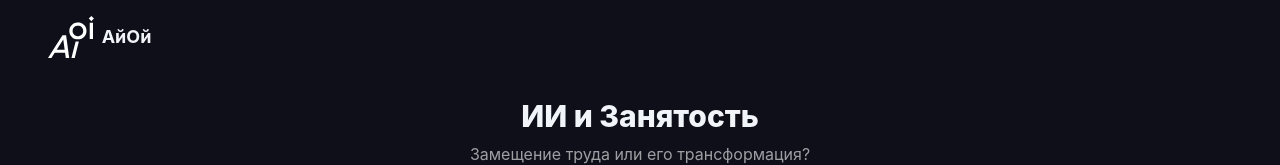
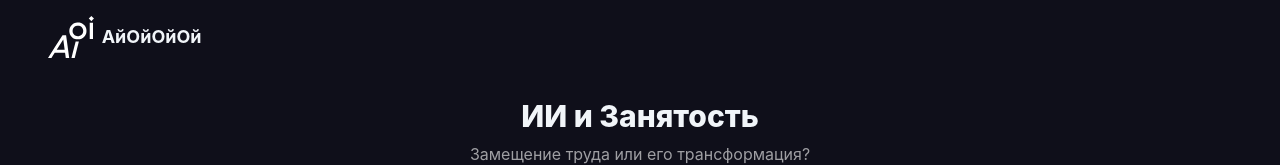
Before and after one commit to demetriusk/aioi, a React (Vite) app: page / in a window 1280 px wide. Shown: the top 165 px of the page. Built offline with nearby package versions, Linux system fonts and the light colour scheme.

Commit message:
logo 1.2

```diff
--- a/src/App.jsx
+++ b/src/App.jsx
@@ -1,4 +1,4 @@
-import { useState, useMemo } from "react";
+import { useState, useMemo, useEffect } from "react";
 import {
   Search,
   TrendingUp,
@@ -394,6 +394,31 @@ const Stats = ({ data }) => {
   );
 };
 
+// Generate all variations: 1-3 "Ай" + 1-3 "Ой"
+const LOGO_VARIATIONS = [];
+for (let ai = 1; ai <= 3; ai++) {
+  for (let oi = 1; oi <= 3; oi++) {
+    LOGO_VARIATIONS.push("Ай".repeat(ai) + "Ой".repeat(oi));
+  }
+}
+
+const AnimatedLogoText = () => {
+  const [index, setIndex] = useState(0);
+
+  useEffect(() => {
+    const interval = setInterval(() => {
+      setIndex((prev) => (prev + 1) % LOGO_VARIATIONS.length);
+    }, 500);
+    return () => clearInterval(interval);
+  }, []);
+
+  return (
+    <span className="text-lg font-bold text-foreground inline-block min-w-[120px]">
+      {LOGO_VARIATIONS[index]}
+    </span>
+  );
+};
+
 export default function App() {
   const [query, setQuery] = useState("");
   const [category, setCategory] = useState("Все");
@@ -417,7 +442,7 @@ export default function App() {
       <div className="w-full max-w-7xl mx-auto px-4 pt-4 md:px-8 lg:px-12">
         <div className="flex items-center gap-2">
           <img src="/logo.svg" alt="АйОй" style={{ maxHeight: 42 }} />
-          <span className="text-lg font-bold text-foreground">АйОй</span>
+          <AnimatedLogoText />
         </div>
       </div>
 
```
